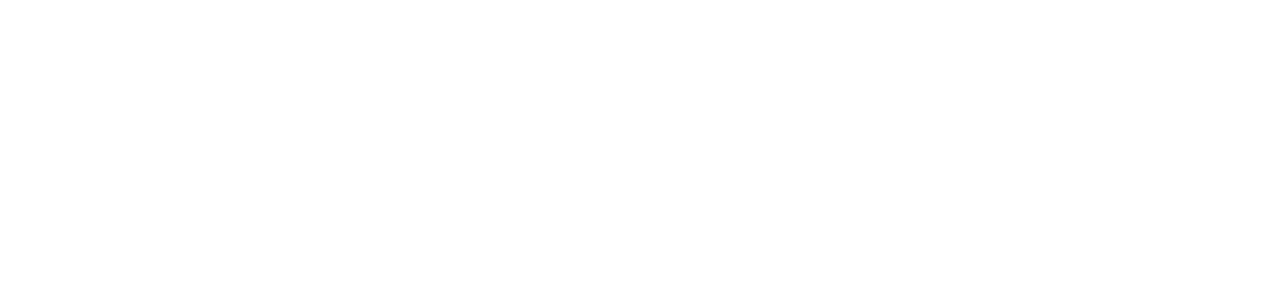
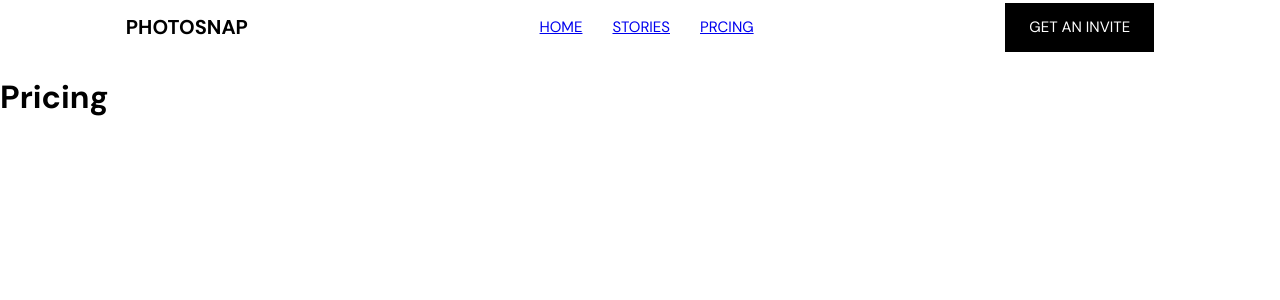
Before and after one commit to BuraYu/photosnap, a React (Create React App) app: page /pricing in a window 1280 px wide. Before the commit this address had no page. Shown: the top 300 px of the page. Built offline with nearby package versions, Linux system fonts and the light colour scheme.

Commit message:
add Feature, Pricing and 404 page

```diff
--- a/src/App.js
+++ b/src/App.js
@@ -1,12 +1,18 @@
 import "./App.css";
 import { Route, Routes } from "react-router-dom";
-import Home from './Pages/Home'
+import Home from "./Pages/Home";
+import Features from "./Pages/Features";
+import Fourofour from "./Pages/Fourofour";
+import Pricing from "./Pages/Pricing";
 
 function App() {
   return (
     <div className="App">
       <Routes>
         <Route path="/" element={<Home />} />
+        <Route path="/features" element={<Features />} />
+        <Route path="/pricing" element={<Pricing />} />
+        <Route path="*" element={<Fourofour />} />
       </Routes>
     </div>
   );
--- /dev/null
+++ b/src/Pages/Features.js
@@ -0,0 +1,13 @@
+import React from "react";
+import Navbar from "../components/Navbar";
+
+const Features = () => {
+  return (
+    <div>
+      <Navbar />
+      <h1>Features</h1>
+    </div>
+  );
+};
+
+export default Features;
--- /dev/null
+++ b/src/Pages/Fourofour.js
@@ -0,0 +1,14 @@
+import React from "react";
+import Navbar from "../components/Navbar";
+
+const Fourofour = () => {
+  return (
+    <div>
+      <Navbar />
+
+      <h1>404</h1>
+    </div>
+  );
+};
+
+export default Fourofour;
--- /dev/null
+++ b/src/Pages/Pricing.js
@@ -0,0 +1,13 @@
+import React from "react";
+import Navbar from "../components/Navbar";
+
+const Pricing = () => {
+  return (
+    <div>
+      <Navbar />
+      <h1>Pricing</h1>
+    </div>
+  );
+};
+
+export default Pricing;
--- a/src/components/Navbar.js
+++ b/src/components/Navbar.js
@@ -1,3 +1,5 @@
+import { NavLink } from "react-router-dom";
+
 const Navbar = () => {
   return (
     <nav className="navbar__container">
@@ -5,19 +7,13 @@ const Navbar = () => {
       <div className="navbar__navigation-container">
         <ul className="navbar__navigation-list">
           <li className="navbar__navigation-item">
-            <a href="#" className="navbar__navigation-link">
-              Stories
-            </a>
+            <NavLink to="/">Home</NavLink>
           </li>
           <li className="navbar__navigation-item">
-            <a href="#" className="navbar__navigation-link">
-              Features
-            </a>
+            <NavLink to="/features">Stories</NavLink>
           </li>
           <li className="navbar__navigation-item">
-            <a href="#" className="navbar__navigation-link">
-              Pricing
-            </a>
+            <NavLink to="/pricing">Prcing</NavLink>
           </li>
         </ul>
       </div>
```
